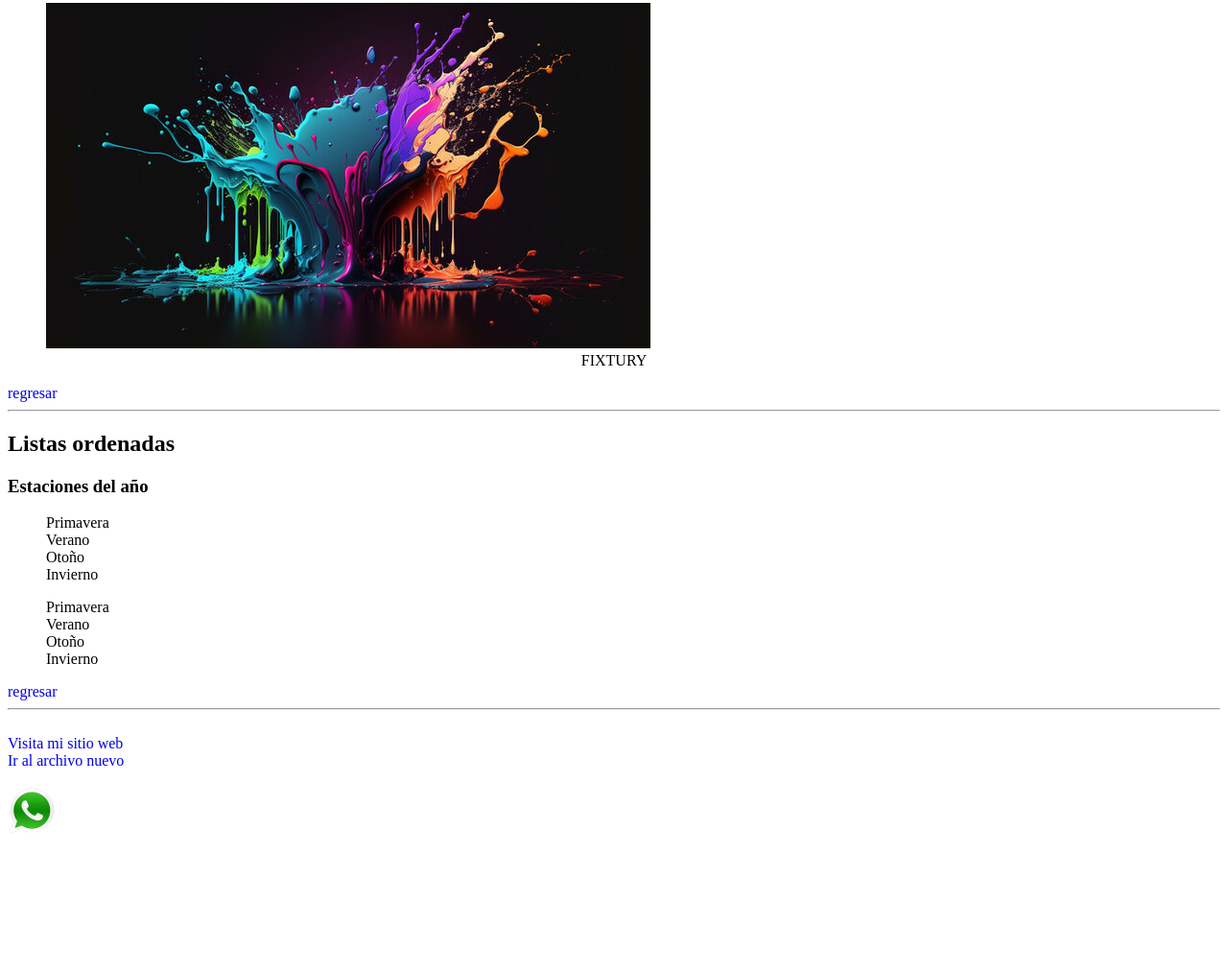
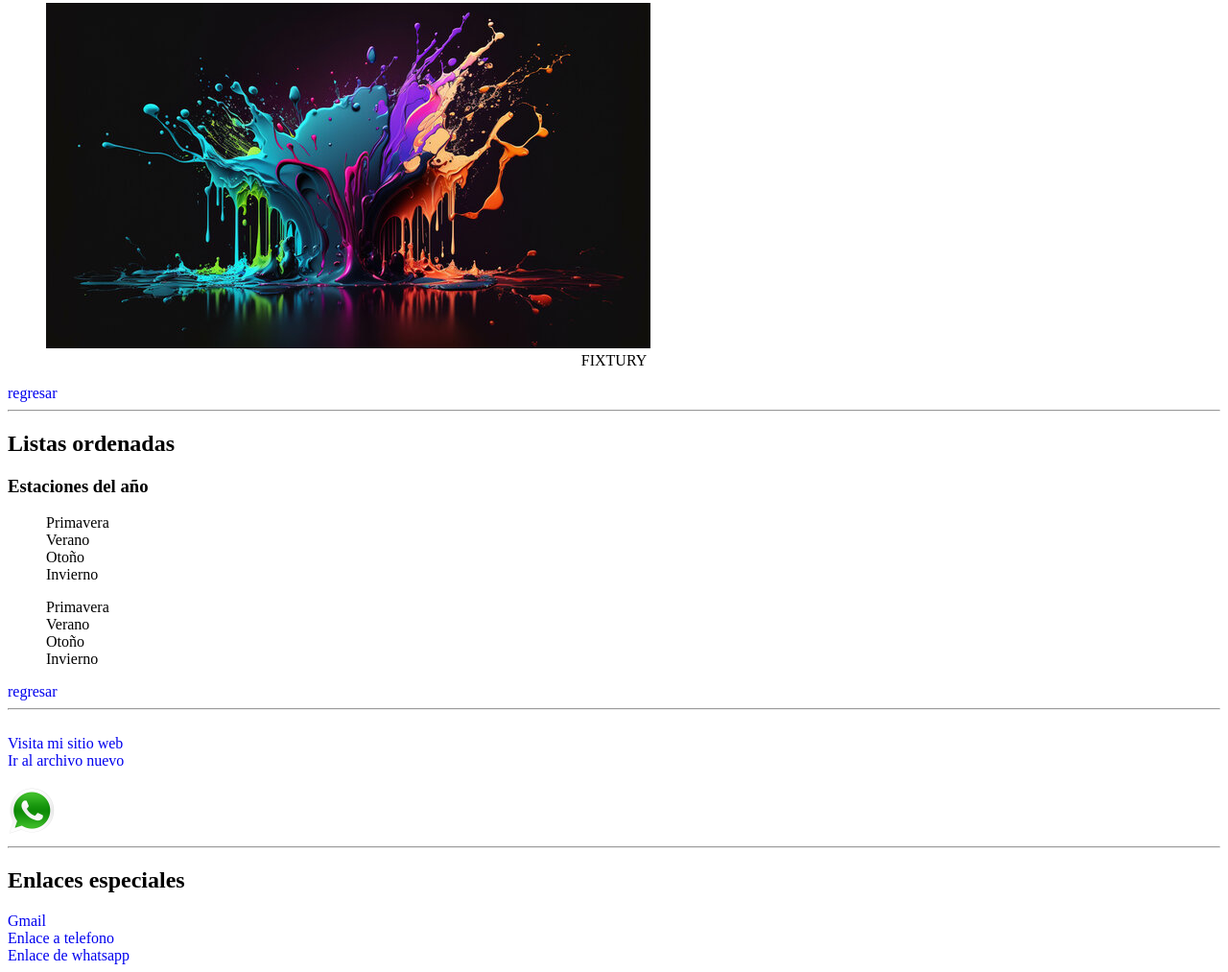
Before and after one commit to rodrigoromano23/APREINDIENDO-HTML, a plain HTML site: page repasando.html in a window 1280 px wide. Shown: the part 3432-4445 px from the top of the page at 96% size. Before the commit the page ends 4314 px from the top, so only its background shows below. Drawn offline with Linux system fonts and the light colour scheme.

Commit message:
subida nuevos enlaces

```diff
--- a/repasando.html
+++ b/repasando.html
@@ -117,6 +117,10 @@
 <hr><br><a href="https://es.dragon-ball-official.com/" target="_blank"rel="nofollow">Visita mi sitio web</a>
 <br><a href="repasando2.html">Ir al archivo nuevo</a>
 <br><br>
-<a href="https://www.whatsapp.com/?lang=es_LA"target="_blank"><img src="IMG/580b57fcd9996e24bc43c543.png" alt="Esta imagen abre mi whatsapp" width="50" height="50"></a>
+<a href="https://web.whatsapp.com/"target="_blank"><img src="IMG/580b57fcd9996e24bc43c543.png" alt="Esta imagen abre mi whatsapp" width="50" height="50"></a>
+<hr><h2>Enlaces especiales</h2>
+<a href="mailto:rr699785@gmail.com">Gmail</a><br>
+<a href="tel:3834537775">Enlace a telefono</a><br>
+<a href="https://web.whatsapp.com/send?phone=3834537775&text=Usuario de tu pagina web -Repaso HTML- quiere contactarce contigo" target="_blank">Enlace de whatsapp</a><br>
 </body>
 </html>
```
